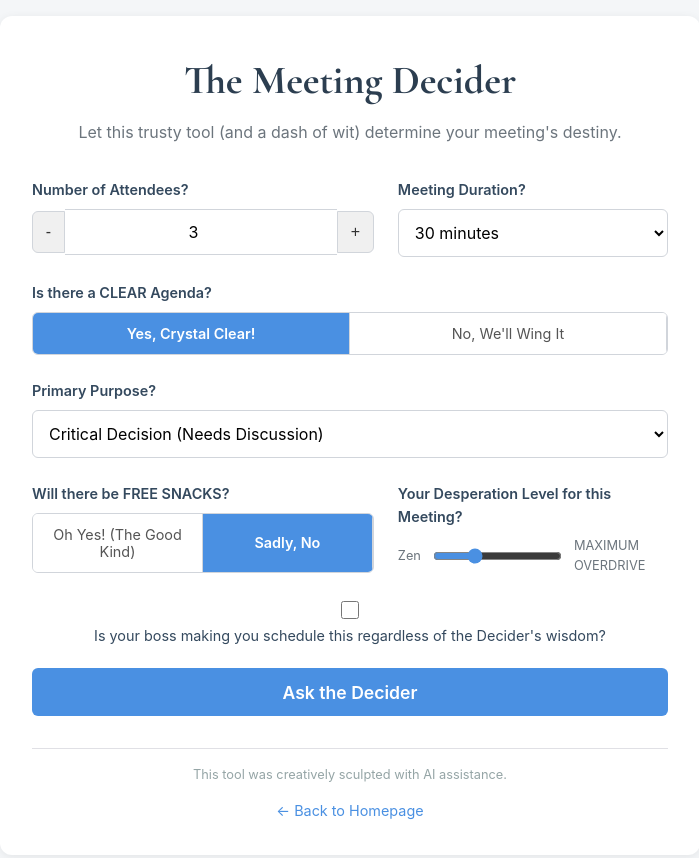
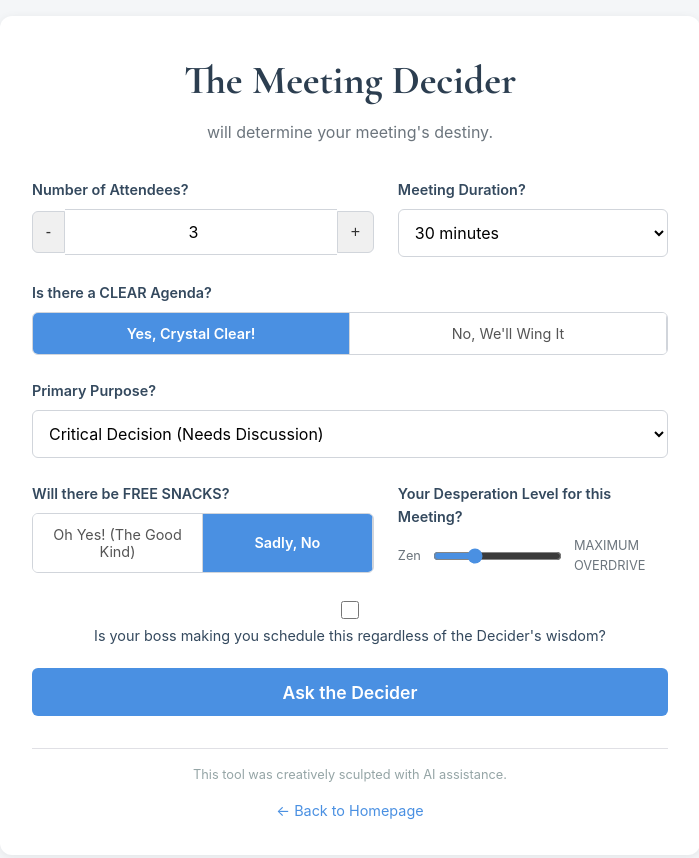
Before and after one commit to harsh-nahar/harsh-nahar.github.io, a Jekyll site: the page tools/meeting-decider/index.html, which Jekyll copies as it is, in a window 1280 px wide. Shown: the top 858 px of the page, without its empty margins (290-989 px from the left). Built offline with Jekyll 4.4.1, drawn with Linux system fonts in a browser that asks for light colours; some of the changed lines change nothing that is shown.

Commit message:
Update index.html

```diff
--- a/tools/meeting-decider/index.html
+++ b/tools/meeting-decider/index.html
@@ -5,11 +5,11 @@
     <meta name="viewport" content="width=device-width, initial-scale=1.0">
 
     <!-- Primary Meta Tags for SEO & Link Previews -->
-    <title>The Meeting Decider - Is Your Meeting Worth It?</title>
+    <title>The Meeting Decider</title>
 
     <!-- Open Graph Meta Tags (Facebook, LinkedIn, WhatsApp, etc.) -->
-    <meta property="og:title" content="The Meeting Decider | Should This Meeting Be An Email?" />
-    <meta property="og:description" content="A fun, witty tool to determine if your meeting is truly necessary or just another calendar clogger. Get your verdict now!" />
+    <meta property="og:title" content="The Meeting Decider" />
+    <meta property="og:description" content="Is This Meeting Just an Email in Disguise?" />
     <meta property="og:type" content="website" />
     <meta property="og:url" content="https://harshnahar.com/tools/meeting-decider/" />
     <meta property="og:image" content="https://harshnahar.com/tools/meeting-decider/assets/market-decider-preview.jpg" />
@@ -20,8 +20,8 @@
 
     <!-- Twitter Card Meta Tags -->
     <meta name="twitter:card" content="summary_large_image" />
-    <meta name="twitter:title" content="The Meeting Decider | Is This Meeting Just an Email in Disguise?" />
-    <meta name="twitter:description" content="Use this hilarious tool to get a verdict on your next meeting. Save time, save sanity! #MeetingOptimizer" />
+    <meta name="twitter:title" content="The Meeting Decider" />
+    <meta name="twitter:description" content="Is This Meeting Just an Email in Disguise?" />
     <meta name="twitter:image" content="https://harshnahar.com/tools/meeting-decider/assets/market-decider-preview.webp" />
     <meta name="twitter:image:alt" content="Preview image for The Meeting Decider - a tool to evaluate meetings" />
 
@@ -36,7 +36,7 @@
     <div class="decider-app-container">
         <header class="app-header">
             <h1>The Meeting Decider</h1>
-            <p class="subtitle">Let this trusty tool (and a dash of wit) determine your meeting's destiny.</p>
+            <p class="subtitle">will determine your meeting's destiny.</p>
         </header>
 
         <main class="decider-form">
```
